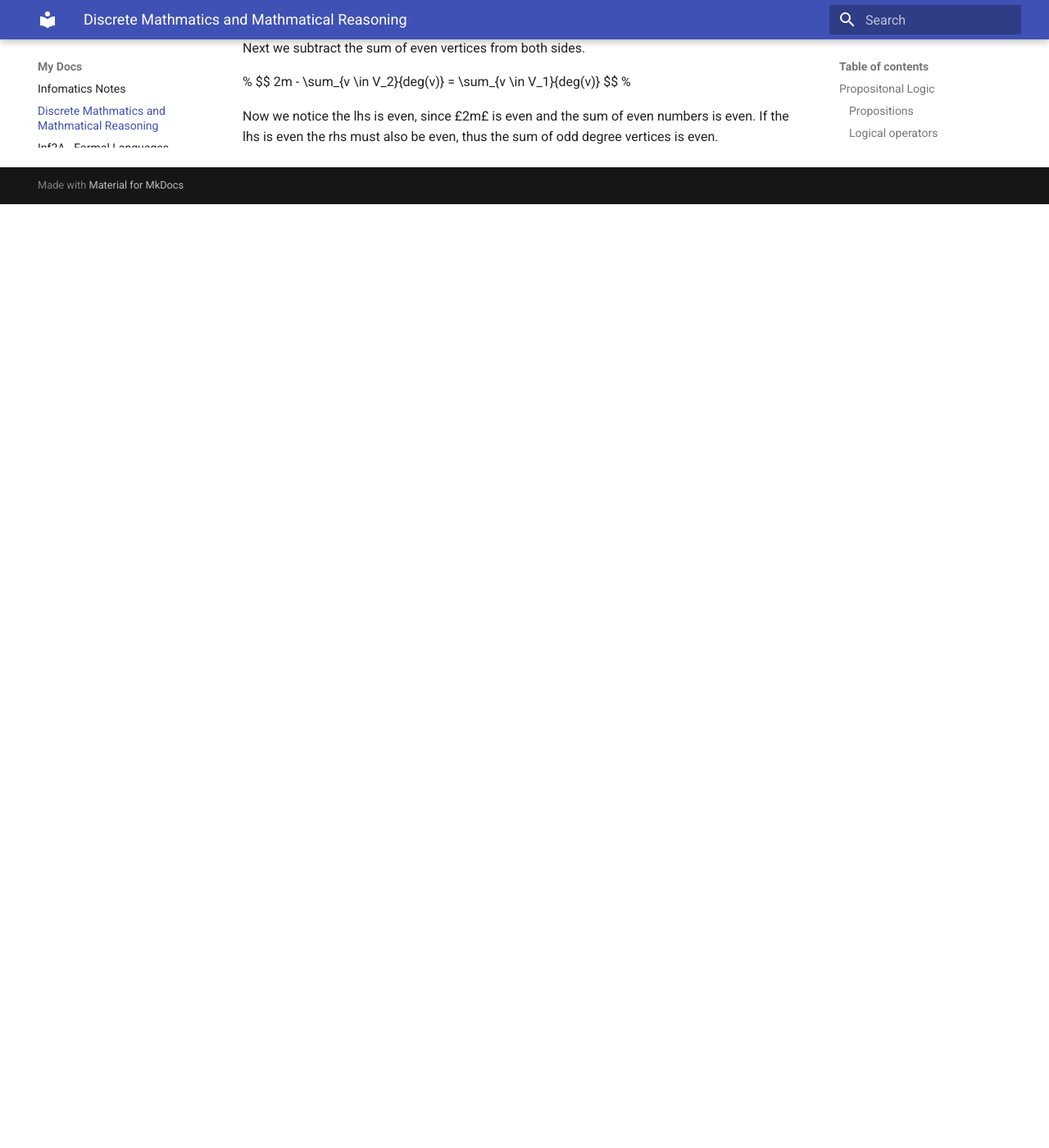
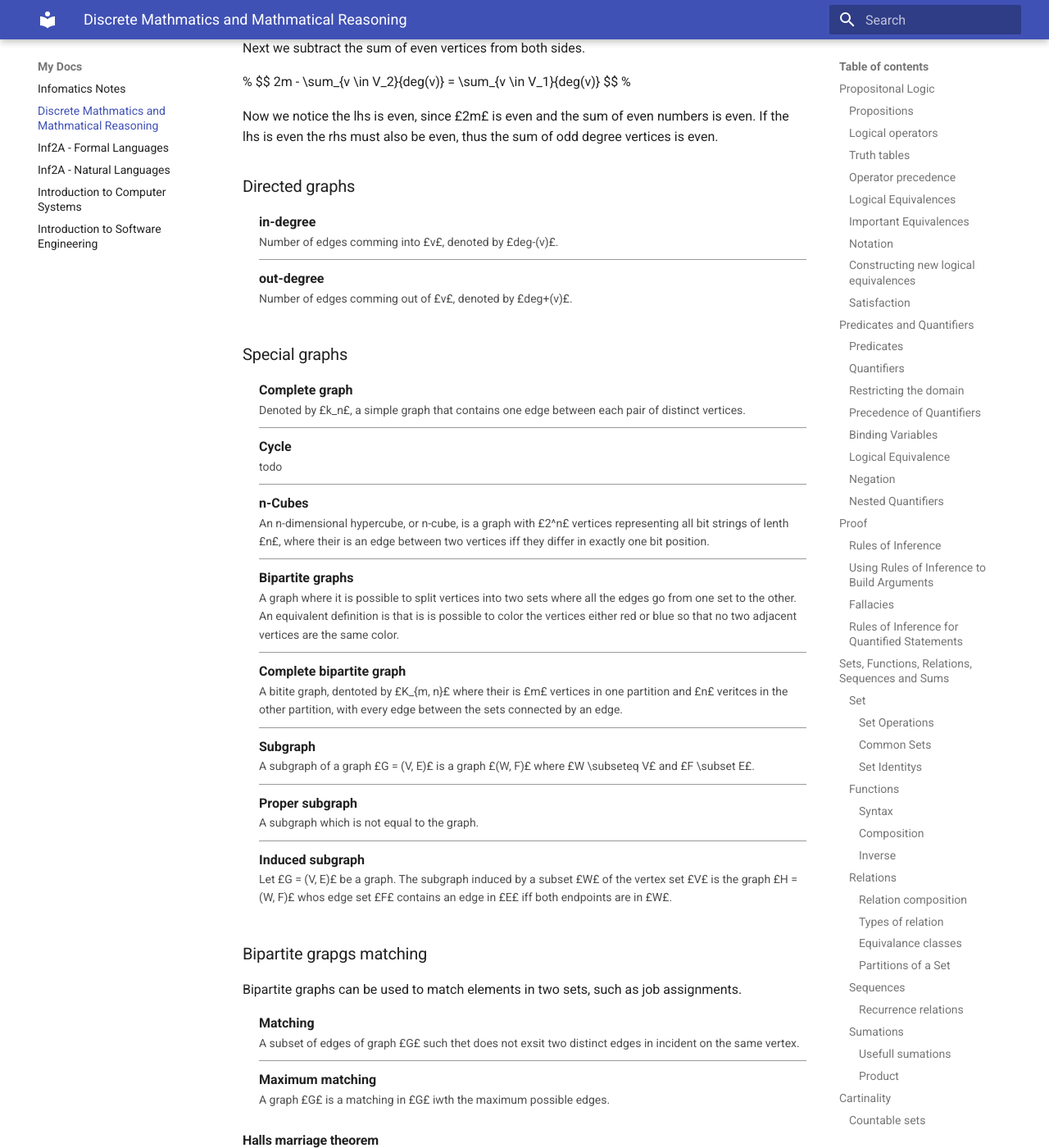
Before and after one commit to bongo227/Infomatics, an MkDocs documentation site: the page built from docs/Discrete-Mathmatics-and-Mathmatical-Reasoning.md, in a window 1280 px wide and 1400 px high, scrolled down 27158 px. Shown: the whole window at 82% size. Built offline with MkDocs 1.6.1 and Material for MkDocs 9.7.7, drawn with Linux system fonts in a browser that asks for light colours; before the commit the page ends 27407 px from its top, so only the background shows below that; some of the changed text lies outside the part shown.

Commit message:
2017/10/30

````diff
--- a/docs/Discrete-Mathmatics-and-Mathmatical-Reasoning.md
+++ b/docs/Discrete-Mathmatics-and-Mathmatical-Reasoning.md
@@ -1136,3 +1136,64 @@ $$
 %
 
 Now we notice the lhs is even, since £2m£ is even and the sum of even numbers is even. If the lhs is even the rhs must also be even, thus the sum of odd degree vertices is even.
+
+### Directed graphs
+
+in-degree
+:   Number of edges comming into £v£, denoted by £deg-(v)£.
+
+out-degree
+:   Number of edges comming out of £v£, denoted by £deg+(v)£.
+
+### Special graphs
+
+Complete graph
+:   Denoted by £k_n£, a simple graph that contains one edge between each pair of distinct vertices.
+
+Cycle
+:   todo
+
+n-Cubes
+:   An n-dimensional hypercube, or n-cube, is a graph with £2^n£ vertices representing all bit strings of lenth £n£, where their is an edge between two vertices iff they differ in exactly one bit position.
+
+Bipartite graphs
+:   A graph where it is possible to split vertices into two sets where all the edges go from one set to the other. An equivalent definition is that is is possible to color the vertices either red or blue so that no two adjacent vertices are the same color.
+
+Complete bipartite graph
+:   A bitite graph, dentoted by £K_{m, n}£ where their is £m£ vertices in one partition and £n£ veritces in the other partition, with every edge between the sets connected by an edge.
+
+Subgraph
+:   A subgraph of a graph £G = (V, E)£ is a graph £(W, F)£ where £W \subseteq V£ and £F \subset E£.
+
+Proper subgraph
+:   A subgraph which is not equal to the graph.
+
+Induced subgraph
+:   Let £G = (V, E)£ be a graph. The subgraph induced by a subset £W£ of the vertex set £V£ is the graph £H = (W, F)£ whos edge set £F£ contains an edge in £E£ iff both endpoints are in £W£.
+
+### Bipartite grapgs matching
+
+Bipartite graphs can be used to match elements in two sets, such as job assignments.
+
+Matching
+:   A subset of edges of graph £G£ such thet does not exsit two distinct edges in incident on the same vertex.
+
+Maximum matching
+:   A graph £G£ is a matching in £G£ iwth the maximum possible edges.
+
+#### Halls marriage theorem
+
+For a bipartite graph £G =(V, E)£ with a bipartition £(V_1, V_2)£, there exsists a matching £M \subseteq E£ that covers £V_1£ iff for all £S \subseteq V_1£, £|S| \leq |N(S)|£.
+
+Proof:
+
+For £G = (V, E)£ with £A \subseteq V£, let £N_G(A)£ denote the neignbors of £A£ in £G£.
+
+First "only if" direction:
+
+- Supose there is a matching £M£ in £G£ that covers £V_1£
+- We show that £\forall S \subseteq V_1, |S| \leq |N_G(S)|£.
+- Suppose that there is a subset £S \subseteq V_1£ such that £|S| > |N_G(S)|£.
+- Their is no matching £M£ that could cover by the pigeon hall theorem
+
+"if" direction:
--- a/docs/Inf2A - Natural Languages.md
+++ b/docs/Inf2A - Natural Languages.md
@@ -295,3 +295,60 @@ V & 0.06 & 0.0288 & 0.002304 \\
 The max of the last column is `fail/N`, `fail/N` came from `talks/V` which came from `deal/N`. Thus the highest probable sequence is `deal/N talks/V fail/N`.
 
 ## Parsing natrual language
+
+Constiuents
+:	Groups of words which stand on their own.
+
+For example,`Kim [read a book], [gave it to Sandy], and [left].`
+
+### Head and Phrases
+
+The head of the phrase is the most important word in the pharse, for example `read` in `read a book`.
+
+Their are diffrent types of phrase:
+- Noun phrase
+- Adjective phrase
+- Propositional phrase
+- ...
+
+Diffrent languages have _heads_ in diffrent places, for example Japanese is _head-final_ and Irish is _head-intial_.
+
+### Desirable properies of a grammer
+
+- A _finitite_ specification of strings of the language (rather than a list of sentences).
+- Sould be _reavealing_, in allowing strings to be associated with meaning (semantics) in a systematic way.
+
+- CFG's provide a good approximation
+- Some NL features require context sensative
+
+### Grammer for english
+
+Grammer rules
+
+```
+S  -> NP VP
+NP -> Det N
+NP -> Det N PP
+NP -> Pro
+VP -> V NP PP
+VP -> V NP
+VP -> V
+PP -> Prep NP
+```
+
+Lexical rues
+
+```
+Det -> a  | the | her
+N -> man | park | duck | telescope
+Pro -> you
+V -> saw
+Prep ->
+```
+
+### Structual ambiguity
+
+### Parsing algorithum
+
+- __Recursive desent__ (top-down). Simple, but innefficent.
+- __Shift-reduce__
````
